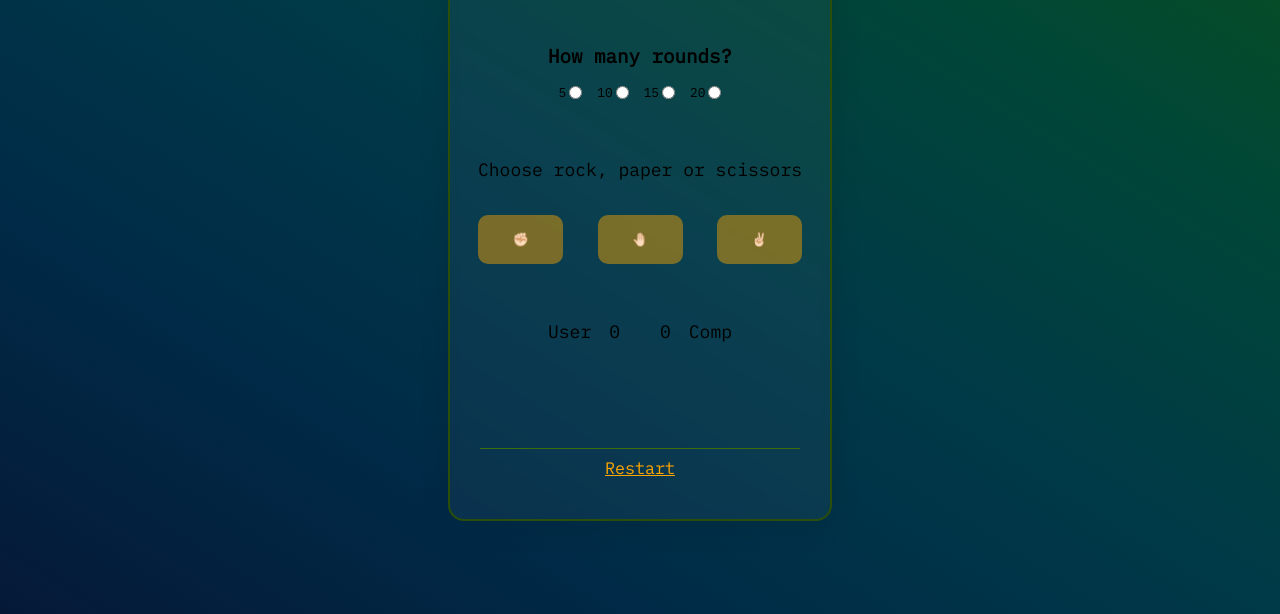
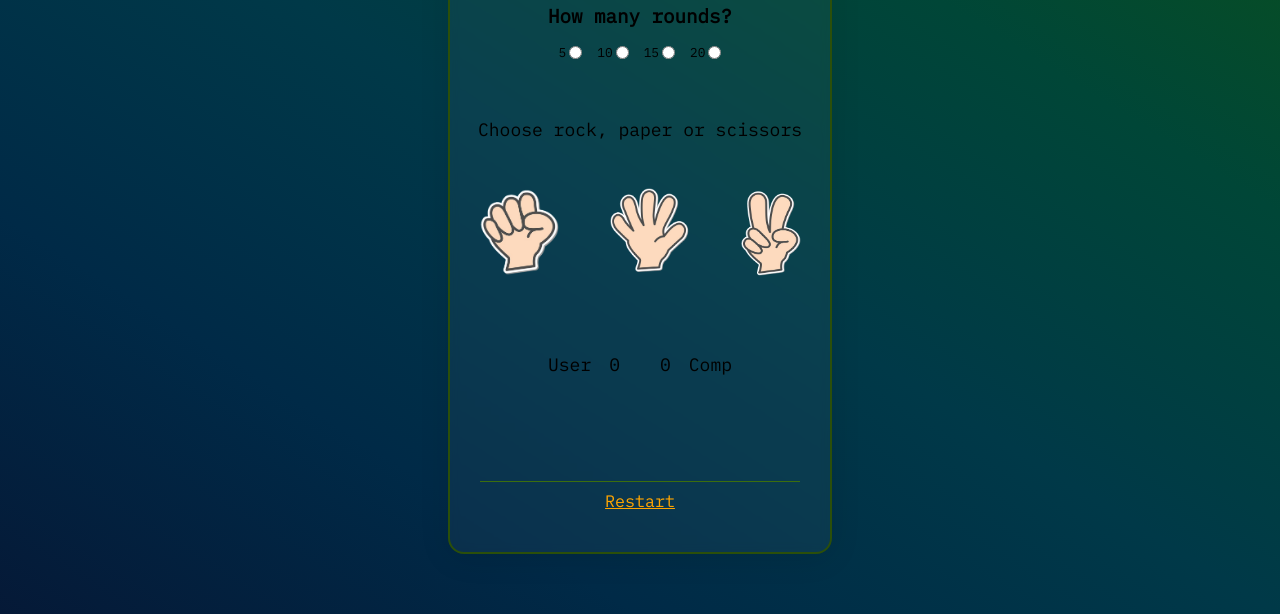
Before and after one commit to miradonis/Rock-Paper-Scissors, a plain HTML site: page index.html in a window 1280 px wide. Shown: the part 186-800 px from the top of the page. Drawn offline with Linux system fonts and the light colour scheme.

Commit message:
changed rock, paper, scissors icon and added readme

```diff
--- a/assets/css/style.css
+++ b/assets/css/style.css
@@ -22,7 +22,7 @@ main {
     background-position: center;
     background-size: cover;
     background-repeat: no-repeat;
-    padding: 10vh 0;
+    padding: 5vh 0;
 }
 
 .game-wrapper {
@@ -103,15 +103,26 @@ input[type=radio] {
     margin-bottom: 5%;
     display: flex;
     justify-content: center;
-    gap: 0 10%;
+    gap: 0 5%;
 }
 
 #chooseYourMove .btn button {
-    padding: 5% 10%;
+    padding: 0 5%;
     border-radius: 10px;
     border: transparent;
-    background-color: rgba(255, 166, 0, 0.453);
+    background-color: rgba(255, 166, 0, 0);
 }
+
+#chooseYourMove .btn button img {
+width: 80px;
+cursor: pointer;
+}
+
+#chooseYourMove .btn button:nth-of-type(3) img {
+height: 90px;
+width: 60px;
+}
+
 
 /* after display: none; buttons show the p in red */
 #chooseYourMove .btn p {
--- a/index.html
+++ b/index.html
@@ -36,9 +36,15 @@
 
                 <p id="userChoose">Choose rock, paper or scissors</p>
                 <article class="btn">
-                    <button id="stone" class="move" value="0">✊🏻</button>
-                    <button id="paper" class="move" value="1">🤚🏻</button>
-                    <button id="scissors" class="move" value="2">✌🏻</button>
+                    <button id="stone" class="move" value="0">
+                        <img src="./assets/img/stone.png" alt="Stone Icon">
+                    </button>
+                    <button id="paper" class="move" value="1">
+                        <img src="./assets/img/paper.png" alt="Paper Icon">
+                    </button>
+                    <button id="scissors" class="move" value="2">
+                        <img src="./assets/img/scissors.png" alt="Scissors Icon">
+                    </button>
                 </article>
                 <p id="whoChoosedWhat"></p>
             </article>
```
Also changed, not shown: assets/img/paper.png (added), assets/img/scissors.png (added), assets/img/showGame.png (added), assets/img/stone.png (added), 2 other files.
